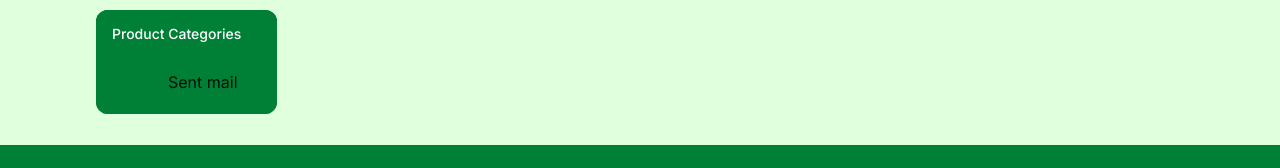
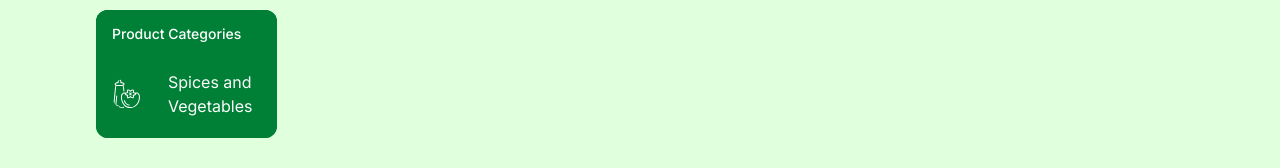
Before and after one commit to Aheedjo/farmers-mall, a React (Create React App) app: page / in a window 1280 px wide. Shown: the part 182-350 px from the top of the page. Built offline with nearby package versions, Linux system fonts and the light colour scheme.

Commit message:
Update index.js

```diff
--- a/src/pages/index.js
+++ b/src/pages/index.js
@@ -11,6 +11,7 @@ const Section1 = styled('div')(({ theme }) => ({
     height: '100%',
     background: theme.palette.primary.main,
     borderRadius: '12px',
+    color: theme.colors.textLight,
 
     '& .list': {
       background: 'inherit',
@@ -44,9 +45,9 @@ const Index = () => {
                 >
                   <ListItemButton>
                     <ListItemIcon>
-
+                      <img src="imgs/category_vegetables.svg" alt="Vegetables"/>
                     </ListItemIcon>
-                    <ListItemText primary="Sent mail" />
+                    <ListItemText primary="Spices and Vegetables" />
                   </ListItemButton>
                 </List>
               </div>
```
